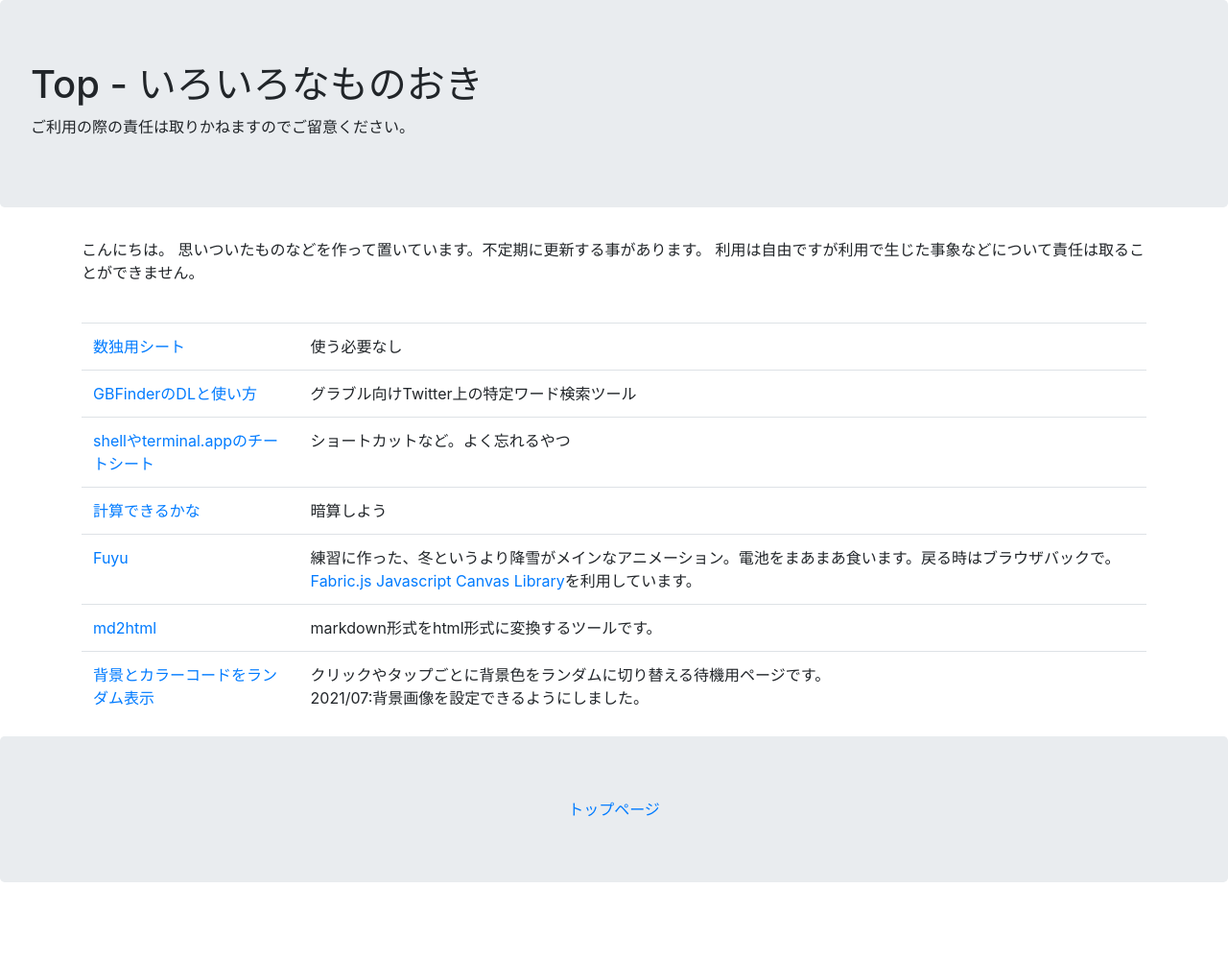
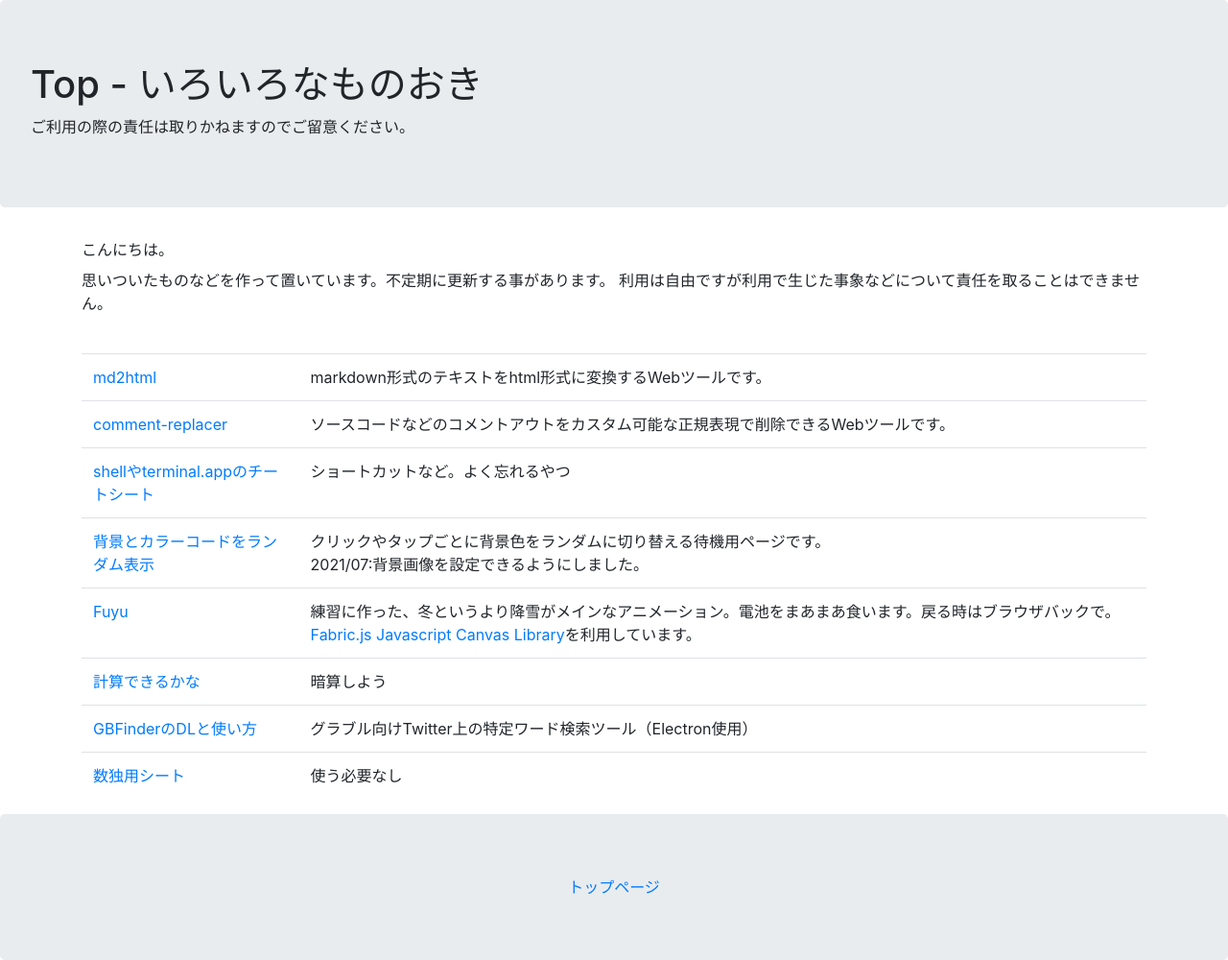
Before and after one commit to ikapper/ikapper.github.io, a Jekyll site: the page built from index.md, in a window 1280 px wide. Shown: the whole page at 96% size. Built offline with Jekyll 4.4.1, drawn with Linux system fonts in a browser that asks for light colours; before the commit the page ends 919 px from its top, so only the background shows below that.

Commit message:
re=list tools and add comment-replacer

```diff
--- a/index.md
+++ b/index.md
@@ -5,18 +5,21 @@ title: Top
 
 
 こんにちは。
+
+
 思いついたものなどを作って置いています。不定期に更新する事があります。
-利用は自由ですが利用で生じた事象などについて責任は取ることができません。
+利用は自由ですが利用で生じた事象などについて責任を取ることはできません。
 
 
 
 <br>
 
+| [md2html](/md2html) | markdown形式のテキストをhtml形式に変換するWebツールです。 |
+| [comment-replacer](/comment-replacer/) | ソースコードなどのコメントアウトをカスタム可能な正規表現で削除できるWebツールです。 |
+| [shellやterminal.appのチートシート](/cheatsheets/shell_terminal.html) | ショートカットなど。よく忘れるやつ |
+| [背景とカラーコードをランダム表示](/bgonly) | クリックやタップごとに背景色をランダムに切り替える待機用ページです。<br>2021/07:背景画像を設定できるようにしました。 |
+| [Fuyu](/fuyu/index.html) | 練習に作った、冬というより降雪がメインなアニメーション。電池をまあまあ食います。戻る時はブラウザバックで。<a href="http://fabricjs.com/">Fabric.js Javascript Canvas Library</a>を利用しています。|
+| [計算できるかな](/calc_practice/main.html) | 暗算しよう |
+|[GBFinderのDLと使い方](/gbfinder/howtouse.html) | グラブル向けTwitter上の特定ワード検索ツール（Electron使用） |
 | [数独用シート](/dai.html)                      | 使う必要なし |
-|[GBFinderのDLと使い方](/gbfinder/howtouse.html) | グラブル向けTwitter上の特定ワード検索ツール |
-| [shellやterminal.appのチートシート](/cheatsheets/shell_terminal.html) | ショートカットなど。よく忘れるやつ |
-| [計算できるかな](/calc_practice/main.html) | 暗算しよう |
-| [Fuyu](/fuyu/index.html) | 練習に作った、冬というより降雪がメインなアニメーション。電池をまあまあ食います。戻る時はブラウザバックで。<a href="http://fabricjs.com/">Fabric.js Javascript Canvas Library</a>を利用しています。|
-| [md2html](/md2html) | markdown形式をhtml形式に変換するツールです。 |
-| [背景とカラーコードをランダム表示](/bgonly) | クリックやタップごとに背景色をランダムに切り替える待機用ページです。<br>2021/07:背景画像を設定できるようにしました。 |
 {: .table}
```
Also changed, not shown: Gemfile.lock.
